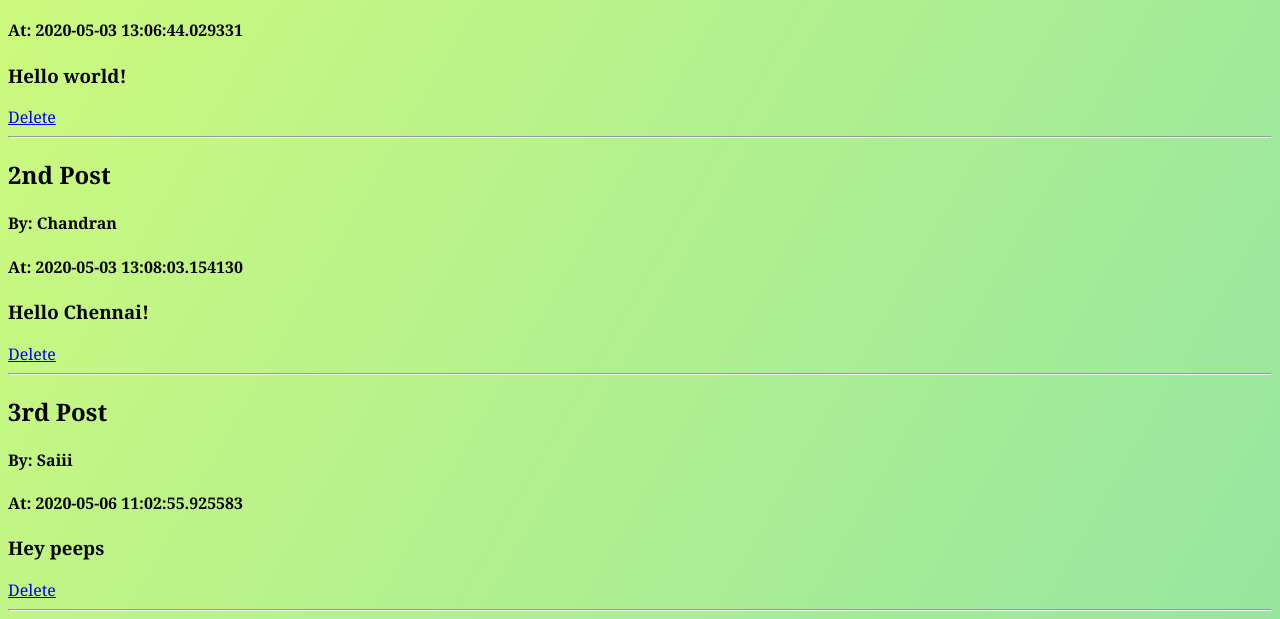
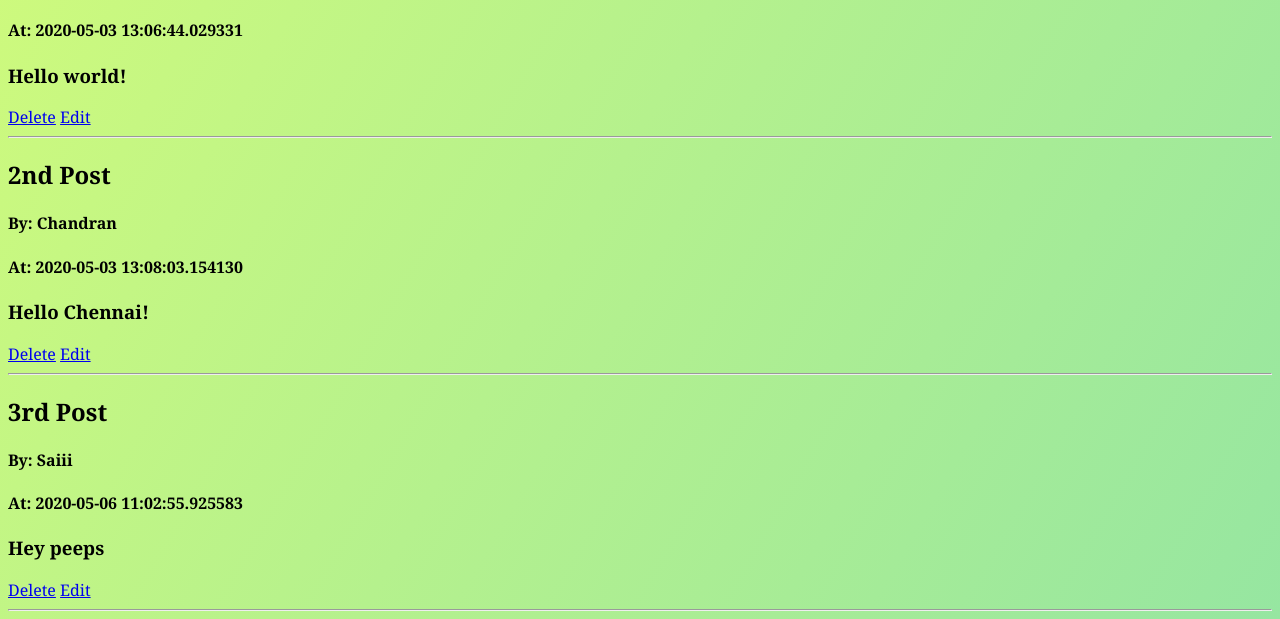
Before and after one commit to Sayeeshwar/Flask-Blog-App, a Flask app: page /posts in a window 1280 px wide. Shown: the part 362-981 px from the top of the page. Run offline with Flask 2, Linux system fonts and the light colour scheme; data comes from the database, SQL or seed files in the repository.

Commit message:
Add edit button to each blog post

```diff
--- a/templates/posts.html
+++ b/templates/posts.html
@@ -26,6 +26,7 @@
     <h4>At: {{post.date_posted}}</h4>
     <h3>{{post.content}}</h3>
     <a href="/posts/delete/{{post.id}}">Delete</a>
+    <a href="/posts/edit/{{post.id}}">Edit</a>
     <hr>
 
 {% endfor %}
```
